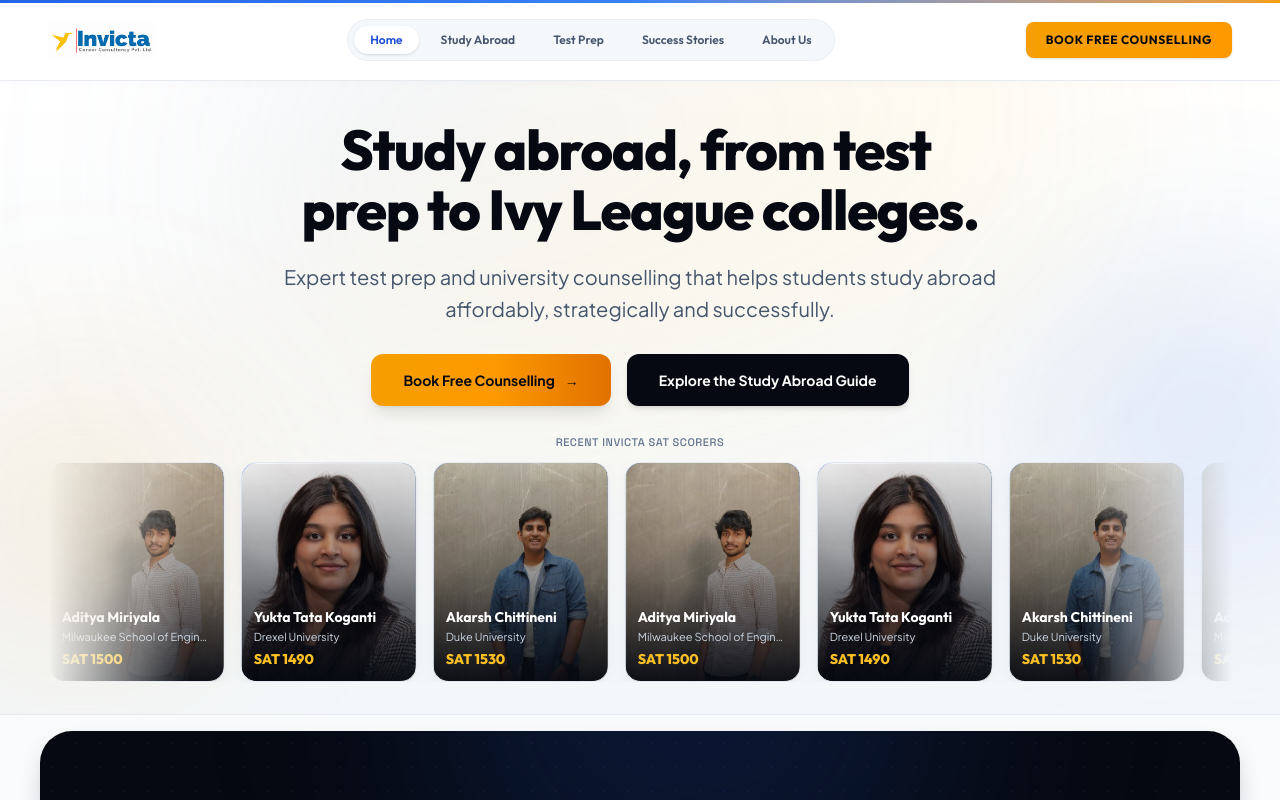
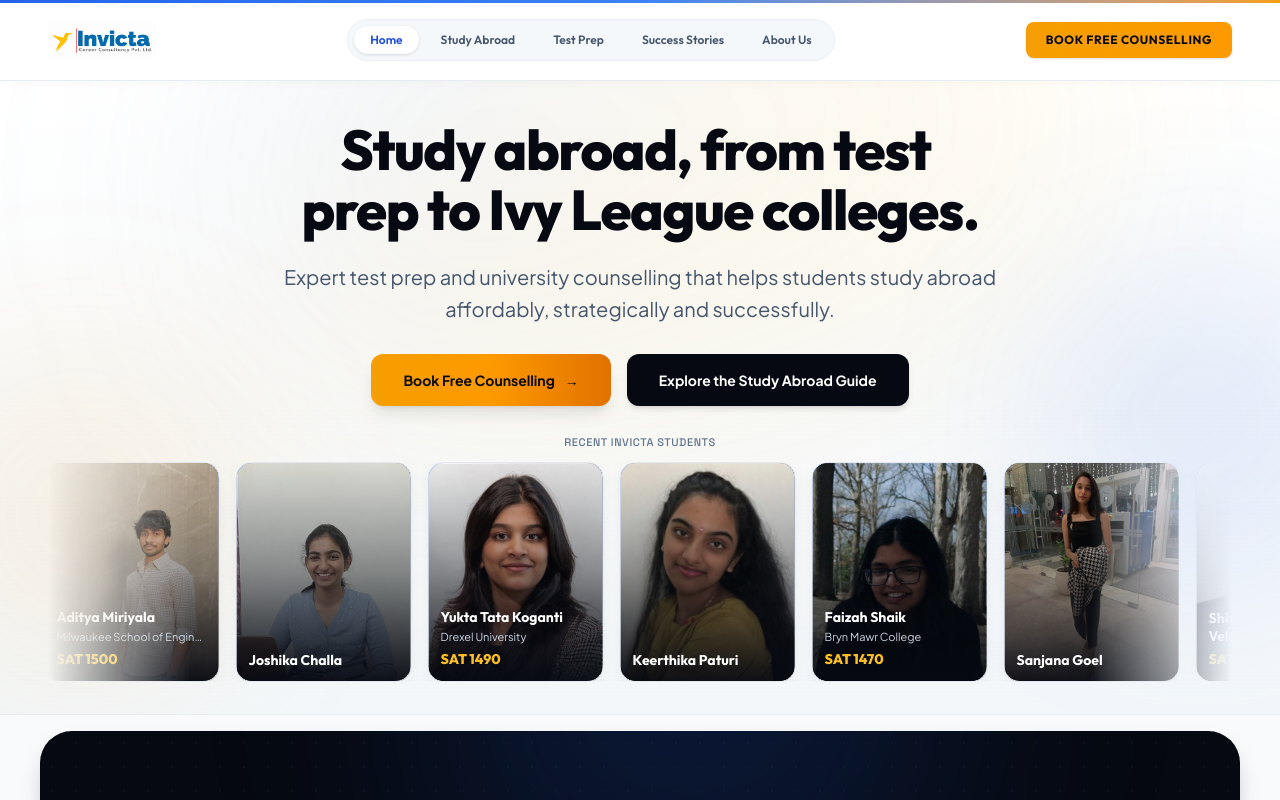
Before and after one commit to vivekgwork-cmd/invicta, a React (Vite) app: page / in a window 1280 px wide. Shown: the top 800 px of the page. Built offline with nearby package versions, Linux system fonts and the light colour scheme.

Commit message:
updating student images in the hero section

```diff
--- a/src/components/homepage/Hero.jsx
+++ b/src/components/homepage/Hero.jsx
@@ -6,12 +6,20 @@
 import { btn, size } from '../site/ui.js'
 import { ROUTES, img } from '../site/links.js'
 
-// Scorers shown in the running strip. `focus` is the object-position that keeps each student's face
-// in frame (same values as the Stories section); without a photo the card falls back to the initial.
+// Students shown in the running strip. `school` and `sat` are only set where the testimonials give
+// them; `focus` is the object-position that keeps the face in frame (same values as the Stories
+// section) and defaults to the top of the photo. Without a photo the card falls back to the initial.
 const scorers = [
   { name: 'Akarsh Chittineni', school: 'Duke University', sat: 1530, photo: 'akarsh-chittineni.jpg', focus: '57% 20%' },
   { name: 'Aditya Miriyala', school: 'Milwaukee School of Engineering', sat: 1500, photo: 'aditya-m.jpg', focus: '62% 22%' },
+  { name: 'Joshika Challa', photo: 'joshika-challa.jpg' },
   { name: 'Yukta Tata Koganti', school: 'Drexel University', sat: 1490, photo: 'yuktha-tata.jpg', focus: '50% 30%' },
+  { name: 'Keerthika Paturi', photo: 'keerthika-paturi.jpg' },
+  { name: 'Faizah Shaik', school: 'Bryn Mawr College', sat: 1470, photo: 'faizah-shaik.jpg', focus: '50% 45%' },
+  { name: 'Sanjana Goel', photo: 'sanjana-goel.jpg' },
+  { name: 'Shiva Aditya Velagapudi', sat: 1460, photo: 'shiva-aditya.jpg', focus: '50% 22%' },
+  { name: 'Hemanth Ganesh', photo: 'hemanth-ganesh.jpg' },
+  { name: 'Varsha Ramesh', photo: 'varsha-ramesh.jpg' },
 ]
 
 const CARD_MIN = 140
@@ -40,7 +48,7 @@
   return [ref, height]
 }
 
-function ScorerCard({ name, school, sat, photo, focus, height }) {
+function ScorerCard({ name, school, sat, photo, focus = '50% 15%', height }) {
   return (
     <div
       style={{ height }}
@@ -58,8 +66,8 @@
       <div className="absolute inset-0 bg-gradient-to-t from-obsidian-950/95 via-obsidian-950/40 to-transparent" />
       <div className="absolute inset-x-0 bottom-0 p-3">
         <p className="font-outfit font-bold text-white text-sm leading-tight">{name}</p>
-        <p className="text-[11px] text-slate-300 truncate mt-0.5">{school}</p>
-        <p className="font-outfit font-extrabold text-champagne-400 text-sm mt-1">SAT {sat}</p>
+        {school && <p className="text-[11px] text-slate-300 truncate mt-0.5">{school}</p>}
+        {sat && <p className="font-outfit font-extrabold text-champagne-400 text-sm mt-1">SAT {sat}</p>}
       </div>
     </div>
   )
@@ -120,13 +128,12 @@
           transition={{ duration: 0.8, delay: 0.7, ease: EASE }}
           className="mt-[clamp(1rem,3.5svh,2rem)] w-full"
         >
-          <p className="font-grotesk text-[11px] uppercase tracking-wider text-slate-500 mb-3">Recent Invicta SAT scorers</p>
-          {/* Doubled so the strip stays full on wide screens while there are only a few scorers. */}
+          <p className="font-grotesk text-[11px] uppercase tracking-wider text-slate-500 mb-3">Recent Invicta students</p>
           <div ref={stripRef}>
             <Marquee
-              items={[...scorers, ...scorers].map((s, i) => <ScorerCard key={i} {...s} height={cardHeight} />)}
+              items={scorers.map((s) => <ScorerCard key={s.name} {...s} height={cardHeight} />)}
               itemClassName="!px-2"
-              duration={40}
+              duration={65}
             />
           </div>
         </motion.div>
```
